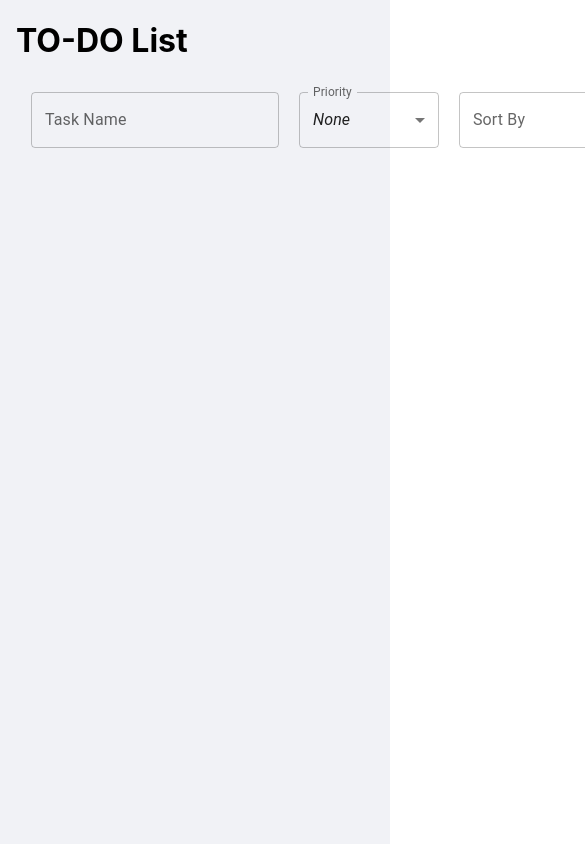
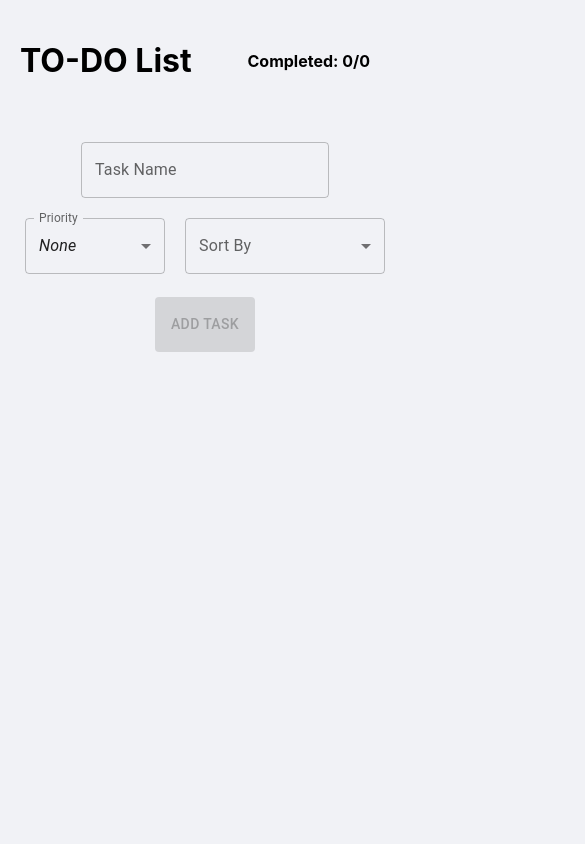
Before and after one commit to owpao/todolist, a React (Create React App) app in the folder todolist/: page / in a window 390 px wide. Shown: the top 844 px of the page, 585 px wide, since content can reach past the window. Built offline with nearby package versions, Linux system fonts and the light colour scheme.

Commit message:
apply responsive css / material ui

```diff
--- a/todolist/src/main/App.js
+++ b/todolist/src/main/App.js
@@ -1,17 +1,11 @@
 import "../styles/App.scss"
-import { Container } from '@mui/material'
-import { useEffect, useState } from 'react'
+import {useEffect, useState} from 'react'
 import Todolist from './Todolist'
 import TodoListForm from './TodoListForm'
+import Grid from "@mui/material/Grid"
 
 const items = {sortMode: "",
-  items: [
-  // { id: 1, taskName: "item 1", isComplete: false, priority:0 },
-  // { id: 2, taskName: "item 2", isComplete: false, priority:1 },
-  // { id: 3, taskName: "item 3", isComplete: false, priority:1 },
-  // { id: 4, taskName: "item 4", isComplete: false, priority:2 },
-  // { id: 5, taskName: "item 5", isComplete: false, priority:0 }
-]
+  items: []
 }
 
 function App() {
@@ -59,7 +53,8 @@ function App() {
   }
 
   return (
-    <Container className='todolist-container'>
+    <Grid container className='todolist-container'>
+      <Grid item xl={8} xs={12}>
       <div className='todolist-header'>
         <h1>TO-DO List</h1>
         <h4>
@@ -68,15 +63,20 @@ function App() {
           {todoListData.items.length}
         </h4>
       </div>
+      </Grid>
 
+      <Grid item xl={8} xs={12}>
         <TodoListForm setTodoList={setTodoList} todoListData={todoListData} />
+      </Grid>
 
+      <Grid item xl={8} xs={12}>
         <Todolist
           todoListData={todoListData.items}
           handleToggleTask={toggleCompleteTask}
           handleDeleteTask={handleDeleteTask}
         />
-    </Container>
+      </Grid>
+    </Grid>
   );
 }
 
--- a/todolist/src/main/TodoListForm.js
+++ b/todolist/src/main/TodoListForm.js
@@ -1,5 +1,6 @@
 import React, { useState } from "react"
 import {Button, FormControl, InputLabel, MenuItem, Select, TextField, FormHelperText} from '@mui/material'
+import Grid from "@mui/material/Grid"
 
 
 const TodoListForm = ({todoListData, setTodoList}) => {
@@ -94,7 +95,7 @@ const TodoListForm = ({todoListData, setTodoList}) => {
 
 
     return (
-      <div className='todolist-form'>
+      <Grid container className='todolist-form'>
         <TextField className='taskName-input'
           name="taskName"
           error={formValidation.isTaskNameError}
@@ -154,7 +155,7 @@ const TodoListForm = ({todoListData, setTodoList}) => {
         >
           Add Task
         </Button>
-      </div>
+      </Grid>
     );
 }
 
--- a/todolist/src/main/Todolist.js
+++ b/todolist/src/main/Todolist.js
@@ -3,7 +3,7 @@ import Task from "./Task";
 
 const Todolist = ({ todoListData, handleToggleTask, handleDeleteTask }) => {
   return (
-    <div>
+    <div style={{padding: 10}}>
       {todoListData.map((item,key) => (
         <Task key={key} task={item} handleTaskClick={handleToggleTask} handleTaskDelete={handleDeleteTask} />
       ))}
--- a/todolist/src/main/index.css
+++ b/todolist/src/main/index.css
@@ -1,4 +1,5 @@
 body {
+  background-color: #f1f2f6;
   margin: 0;
   font-family: -apple-system, BlinkMacSystemFont, 'Segoe UI', 'Roboto', 'Oxygen',
     'Ubuntu', 'Cantarell', 'Fira Sans', 'Droid Sans', 'Helvetica Neue',
--- a/todolist/src/styles/App.scss
+++ b/todolist/src/styles/App.scss
@@ -1,11 +1,9 @@
 #todolist-root {
-    background-color: #f1f2f6;
-    height: 100vh;
 
     .todolist-container {
-        width: 800px;
-
+        place-content: center;
         .todolist-header {
+            padding: 20px;
             display: flex;
             justify-content: space-between;
             align-items: center;
@@ -13,21 +11,25 @@
 
         .todolist-form {
             display: flex;
-            margin: 10px 0;
+            margin: 10px;
             justify-content: center;
 
+            .taskName-input {
+                margin: 10px;
+            }
+
             .priority-select {
-                margin-left: 20px;
+                margin: 10px;
                 width: 140px;
             }
 
             .sort-select {
-                margin-left: 20px;
+                margin: 10px;
                 width: 200px;
             }
 
             .add-button {
-                margin-left: 10px;
+                margin: 10px;
                 height: 55px;
             }
         }
```
Lines whose indentation alone changed are shown as unchanged.
